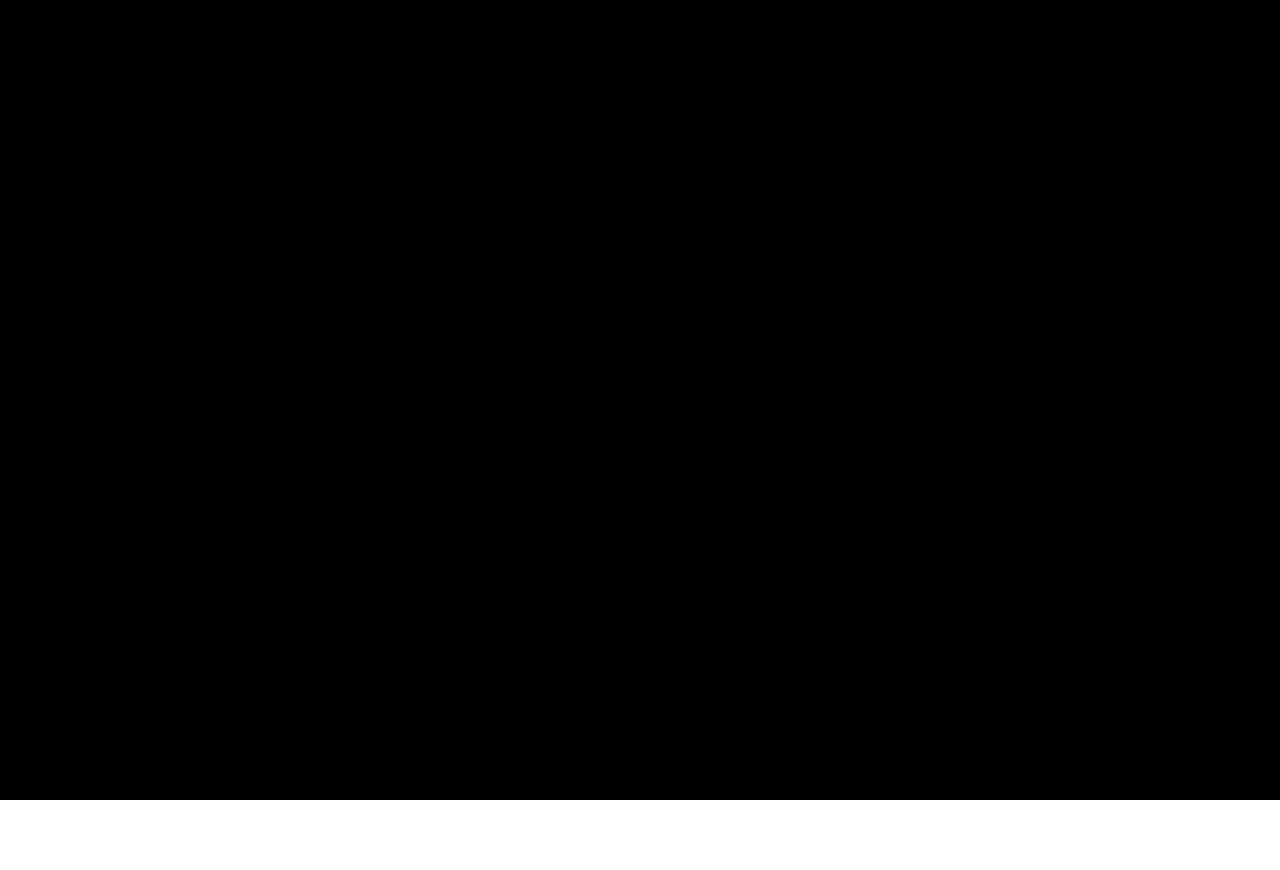
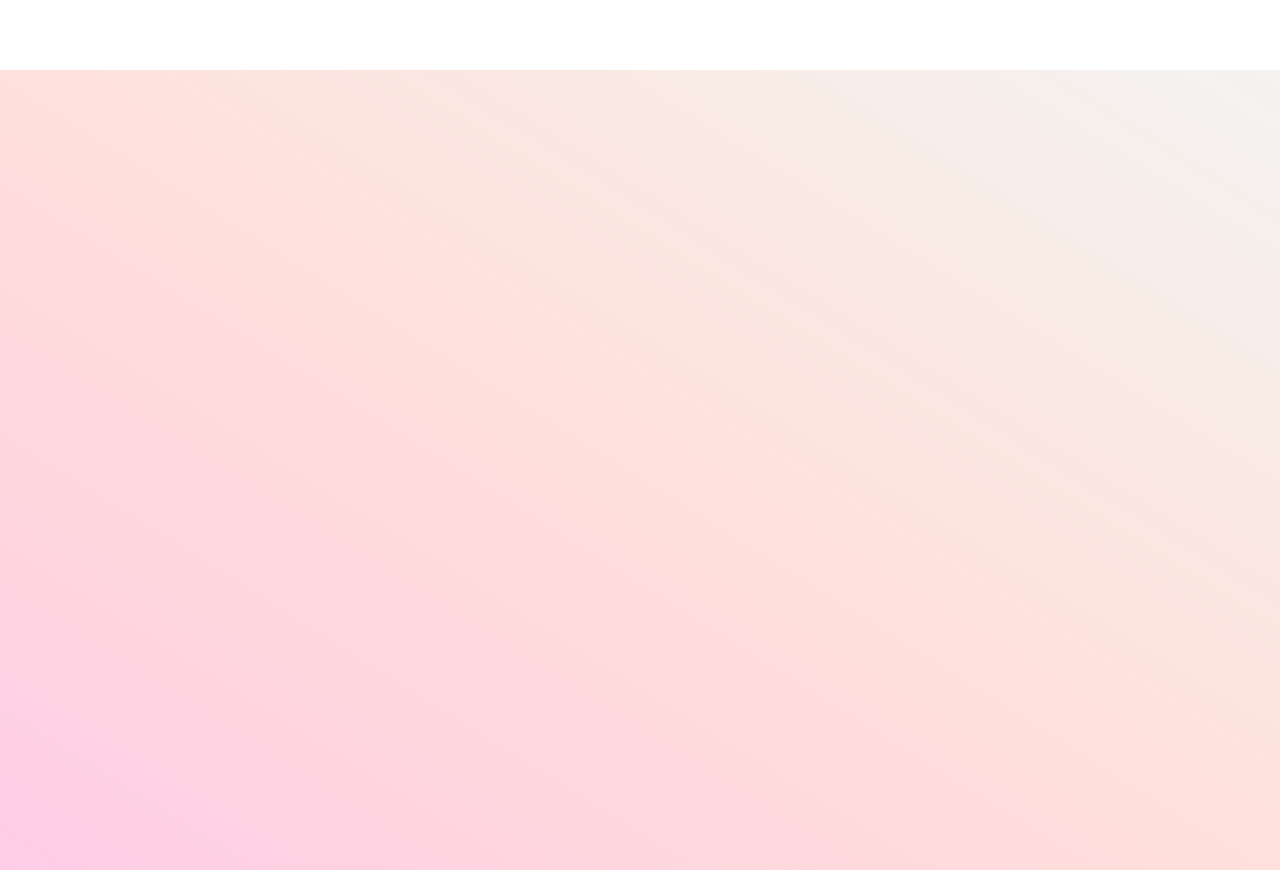
Before and after one commit to WilliamSilvaOliveiraa/web-developer-portfolio, a React (Create React App) app: page / in a window 1280 px wide. Before the commit the page ends 800 px from the top, so only its background shows below. Built offline with nearby package versions, Linux system fonts and the light colour scheme.

Commit message:
Criado a Navbar e começo de estilização e integração do conteúdo

```diff
--- a/package.json
+++ b/package.json
@@ -8,6 +8,7 @@
     "@testing-library/user-event": "^13.5.0",
     "react": "^18.2.0",
     "react-dom": "^18.2.0",
+    "react-router-dom": "^6.22.0",
     "react-scripts": "5.0.1",
     "web-vitals": "^2.1.4"
   },
--- a/src/App.css
+++ b/src/App.css
@@ -1,5 +1,12 @@
 .main {
-  background: black;
+  background-image: linear-gradient(
+    to left bottom,
+    #f4f3f2,
+    #f9eae4,
+    #ffe0dc,
+    #ffd6de,
+    #ffcde7
+  );
   box-sizing: border-box;
   width: 100%;
   height: 100vh;
--- a/src/App.js
+++ b/src/App.js
@@ -1,8 +1,7 @@
-import logo from "./logo.svg";
 import "./App.css";
 
 function App() {
-  return <div className="main"></div>;
+  return <div class="main"></div>;
 }
 
 export default App;
--- /dev/null
+++ b/src/Navbar.css
@@ -0,0 +1,5 @@
+.navbar-main {
+  width: 100%;
+  height: 70px;
+  background: white;
+}
--- /dev/null
+++ b/src/Navbar.js
@@ -0,0 +1,13 @@
+import "./Navbar.css";
+import { Link } from "react-router-dom";
+
+function Navbar() {
+  return (
+    <div className="navbar-main">
+      <div></div>
+      <div></div>
+    </div>
+  );
+}
+
+export default Navbar;
--- a/src/index.js
+++ b/src/index.js
@@ -1,12 +1,14 @@
-import React from 'react';
-import ReactDOM from 'react-dom/client';
-import './index.css';
-import App from './App';
-import reportWebVitals from './reportWebVitals';
+import React from "react";
+import ReactDOM from "react-dom/client";
+import "./index.css";
+import App from "./App";
+import Navbar from "./Navbar";
+import reportWebVitals from "./reportWebVitals";
 
-const root = ReactDOM.createRoot(document.getElementById('root'));
+const root = ReactDOM.createRoot(document.getElementById("root"));
 root.render(
   <React.StrictMode>
+    <Navbar />
     <App />
   </React.StrictMode>
 );
```
Also changed, not shown: src/logo.svg (deleted), 1 other file (tests, documents, lock files or other folders).
